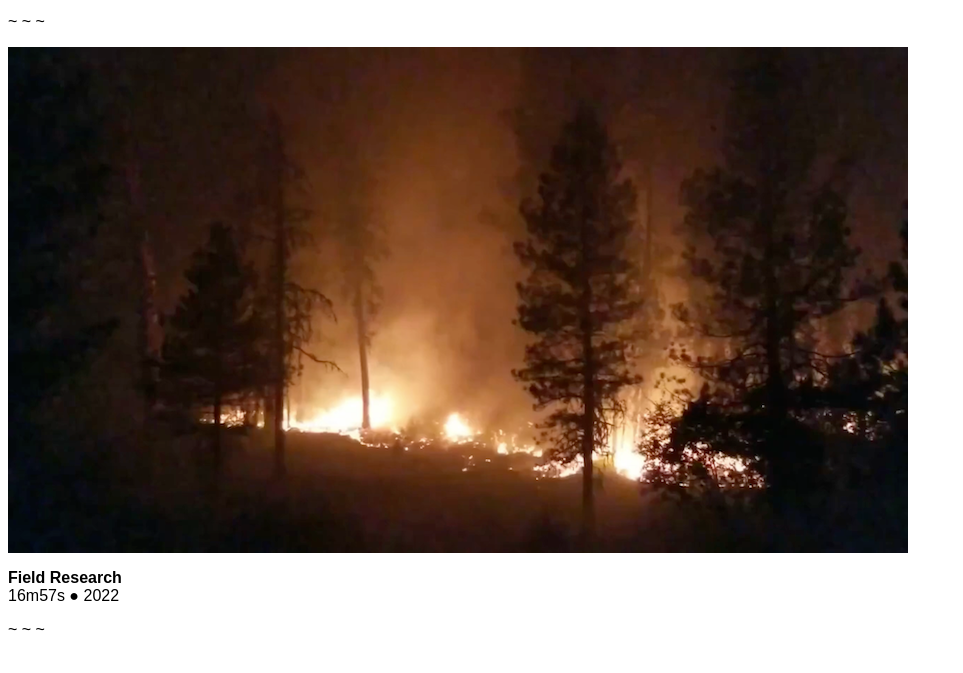
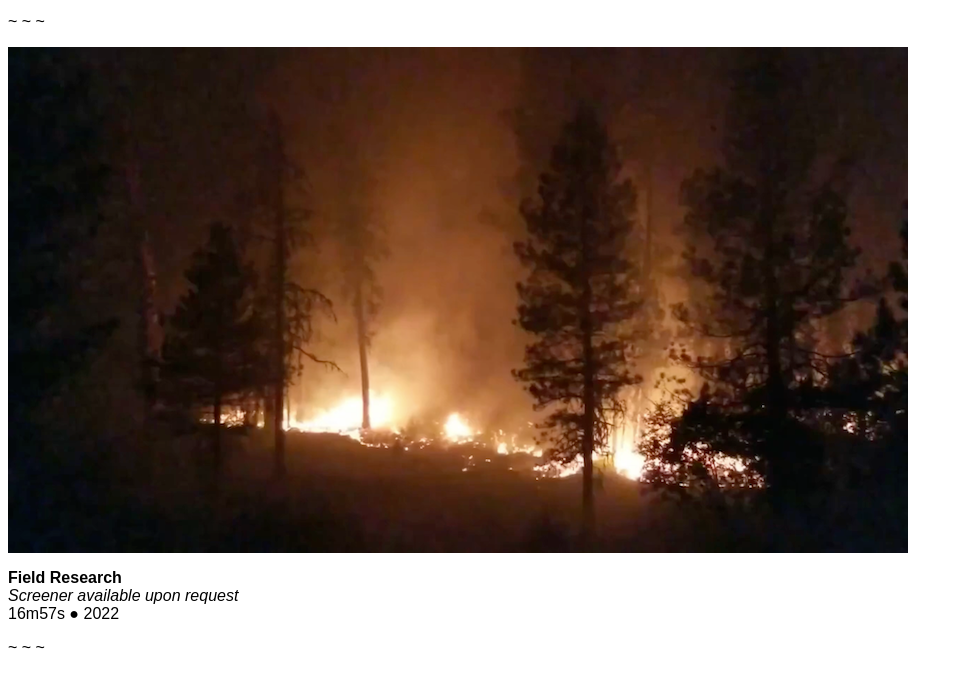
Before and after one commit to igottwophones1/paul-cellini-portfolio, a plain HTML site: page index.html in a window 1280 px wide. Shown: the part 9797-10470 px from the top of the page, without its empty margins (0-963 px from the left). Drawn offline with Linux system fonts and the light colour scheme.

Commit message:
Update index.html

```diff
--- a/index.html
+++ b/index.html
@@ -234,6 +234,8 @@
 <p>
 <strong>Field Research</strong>
 <br>
+<i> Screener available upon request</i>
+<br>
 16m57s ● 2022
 </p>
 <p>~ ~ ~</p>
```
